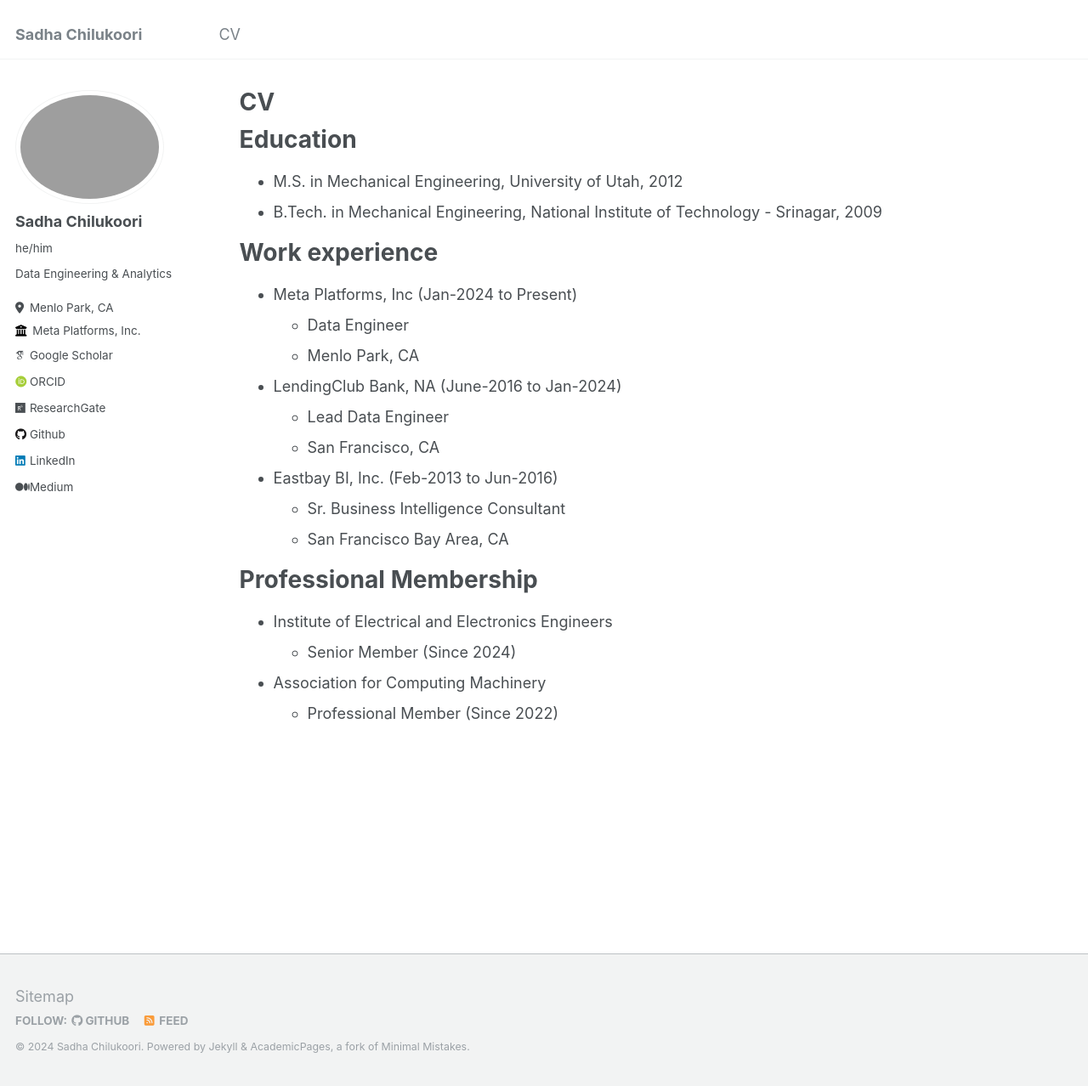
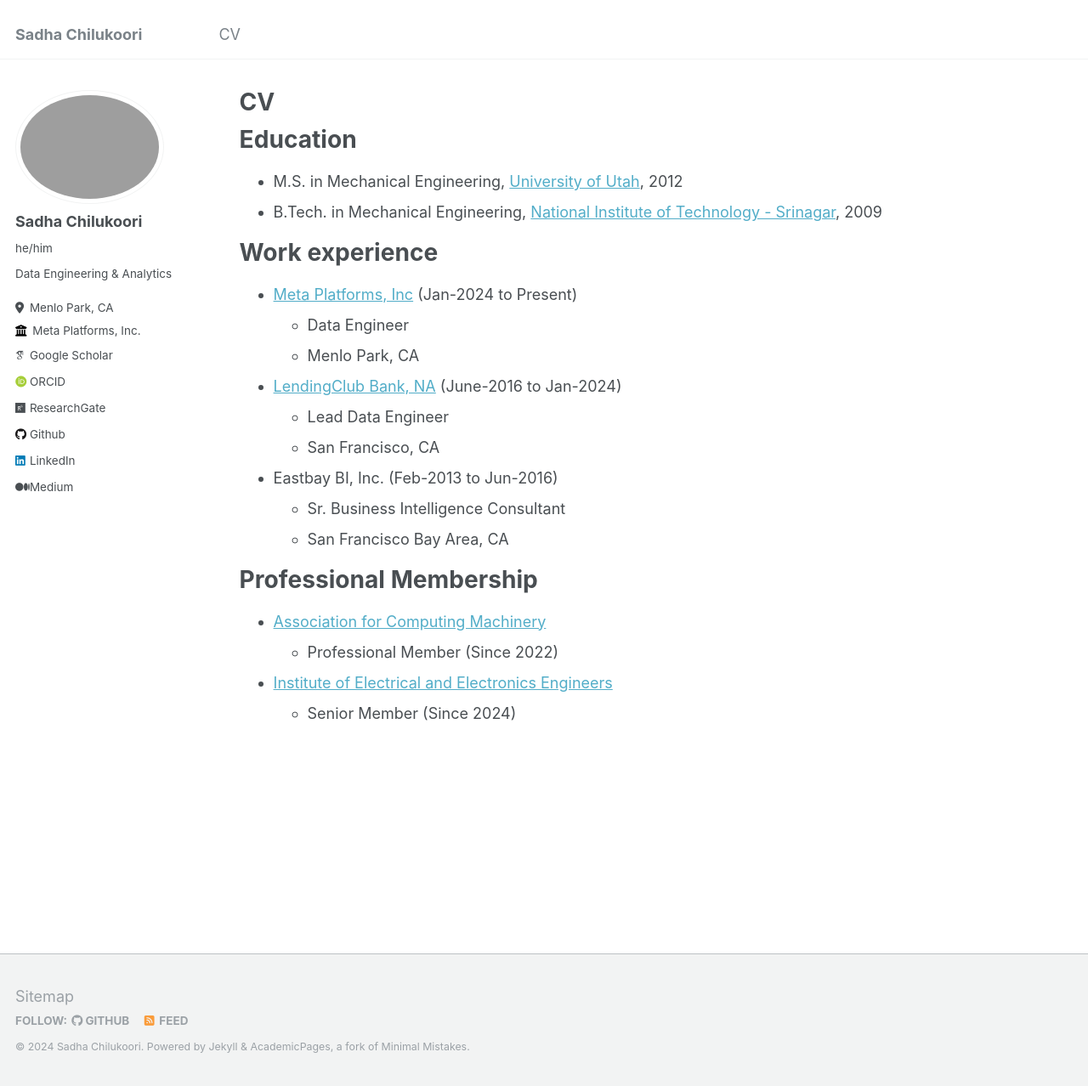
Before and after one commit to srchilukoori/srchilukoori.github.io, a Jekyll site: the page built from _pages/cv.md, in a window 1280 px wide and 1278 px high. Shown: the whole window at 85% size. Built offline with Jekyll 4.4.1, drawn with Linux system fonts in a browser that asks for light colours; some web fonts are replaced; part of the change alters nothing that is shown.

Commit message:
adds url links

```diff
--- a/_pages/cv.md
+++ b/_pages/cv.md
@@ -11,16 +11,16 @@ redirect_from:
 
 Education
 ======
-* M.S. in Mechanical Engineering, University of Utah, 2012
-* B.Tech. in Mechanical Engineering, National Institute of Technology - Srinagar, 2009
+* M.S. in Mechanical Engineering, [University of Utah](https://www.utah.edu/), 2012
+* B.Tech. in Mechanical Engineering, [National Institute of Technology - Srinagar](https://nitsri.ac.in/), 2009
 
 Work experience
 ======
-* Meta Platforms, Inc (Jan-2024 to Present)
+* [Meta Platforms, Inc](https://www.meta.com/) (Jan-2024 to Present)
   * Data Engineer
   * Menlo Park, CA
 
-* LendingClub Bank, NA (June-2016 to Jan-2024)
+* [LendingClub Bank, NA](https://www.lendingclub.com/) (June-2016 to Jan-2024)
   * Lead Data Engineer
   * San Francisco, CA
 
@@ -30,11 +30,11 @@ Work experience
 
 Professional Membership
 =======================
-* Institute of Electrical and Electronics Engineers
+* [Association for Computing Machinery](https://www.acm.org/)
+  * Professional Member (Since 2022)
+
+* [Institute of Electrical and Electronics Engineers](https://www.ieee.org/)
   * Senior Member (Since 2024)
-
-* Association for Computing Machinery
-  * Professional Member (Since 2022)
 
 <!-- Skills
 ======
```
